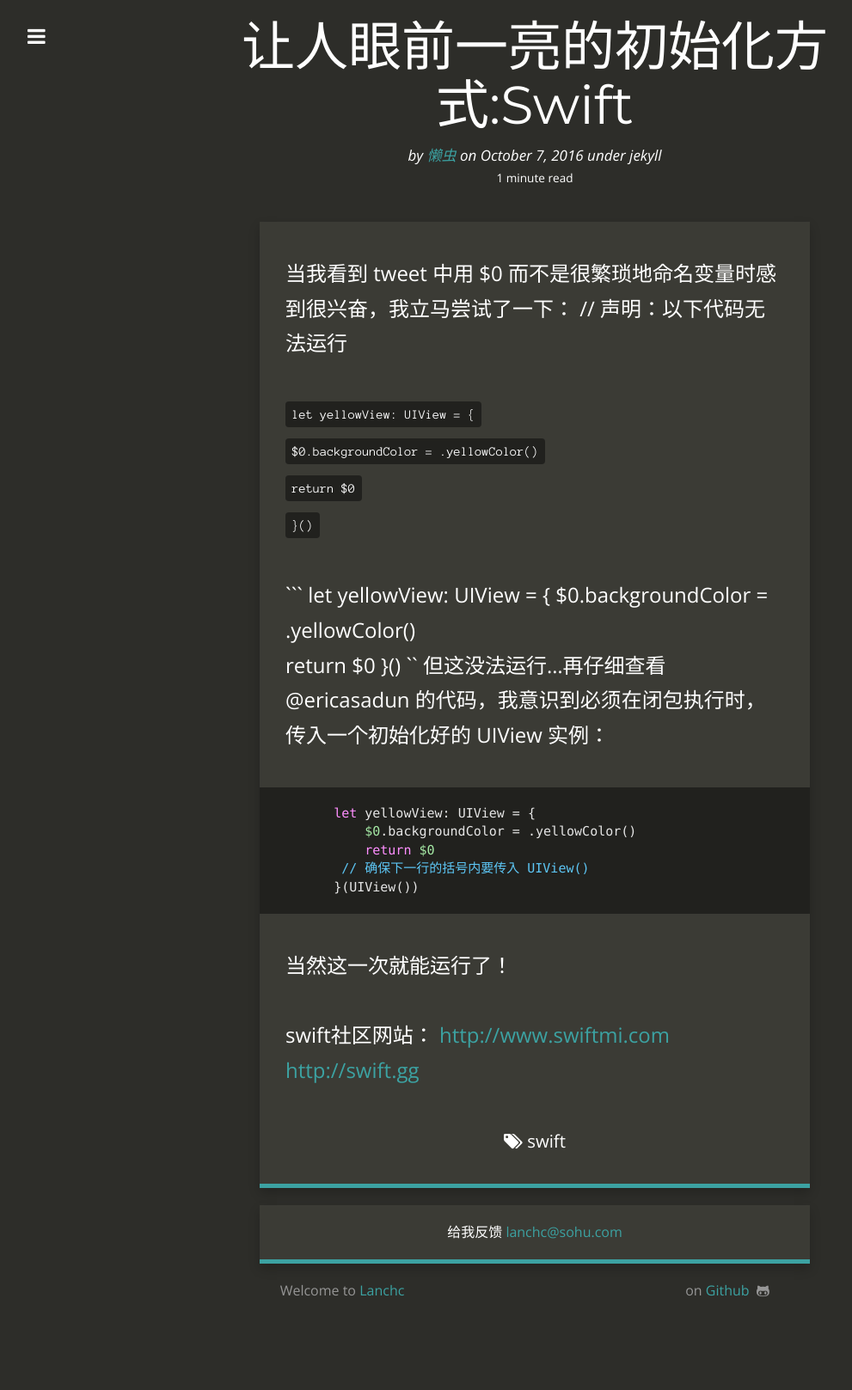
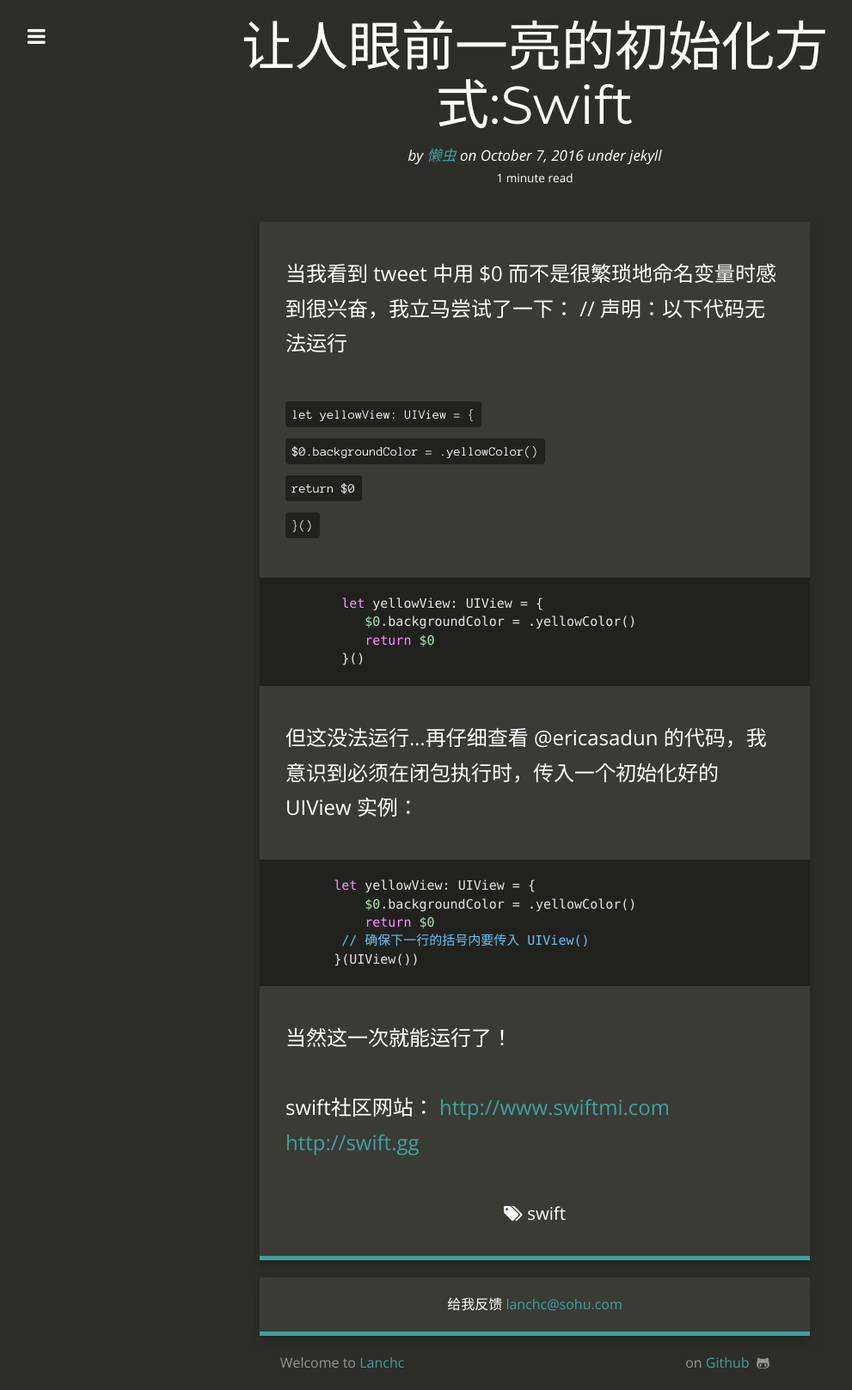
Before and after one commit to Muinch/muinch.github.io, a Jekyll site: the page built from _posts/2016-10-07-让人眼前一亮的初始化方式:Swift.md, in a window 1280 px wide. Shown: the whole page at 86% size, without its empty margins (18-1009 px from the left). Built offline with Jekyll 4.4.1, drawn with Linux system fonts in a browser that asks for light colours; nearby versions of some CDN libraries; before the commit the page ends 1533 px from its top, so only the background shows below that; some of the changed lines change nothing that is shown.

Commit message:
Update 2016-10-07-让人眼前一亮的初始化方式:Swift.md

````diff
--- a/_posts/2016-10-07-让人眼前一亮的初始化方式:Swift.md
+++ b/_posts/2016-10-07-让人眼前一亮的初始化方式:Swift.md
@@ -18,12 +18,13 @@ tags:
 ``return $0``
 ``}()``
 
+```
+     let yellowView: UIView = {
+        $0.backgroundColor = .yellowColor()
+        return $0
+     }()
+```
 
-``` let yellowView: UIView = {
-       $0.backgroundColor = .yellowColor()
-       return $0
-     }()
-``
 但这没法运行…再仔细查看 @ericasadun 的代码，我意识到必须在闭包执行时，传入一个初始化好的 UIView 实例：
 
 ```
````
